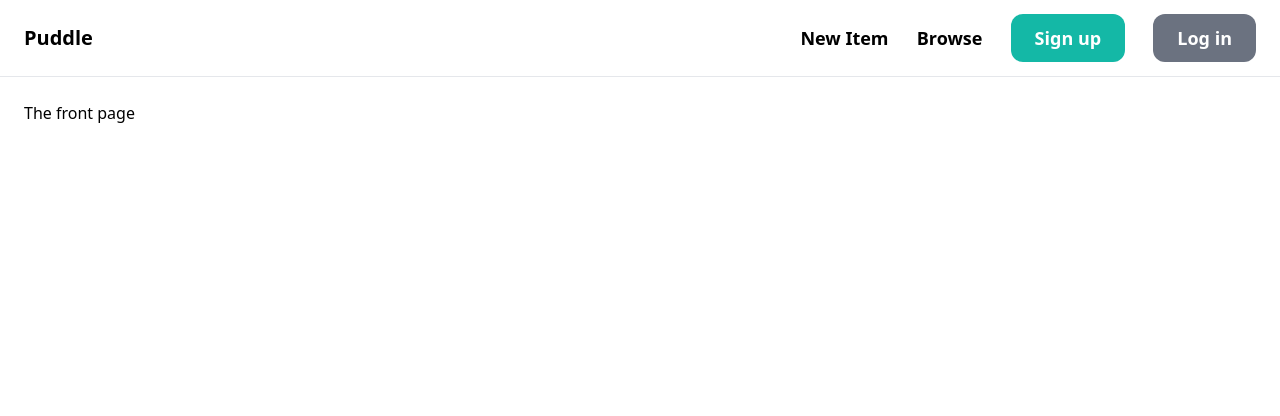
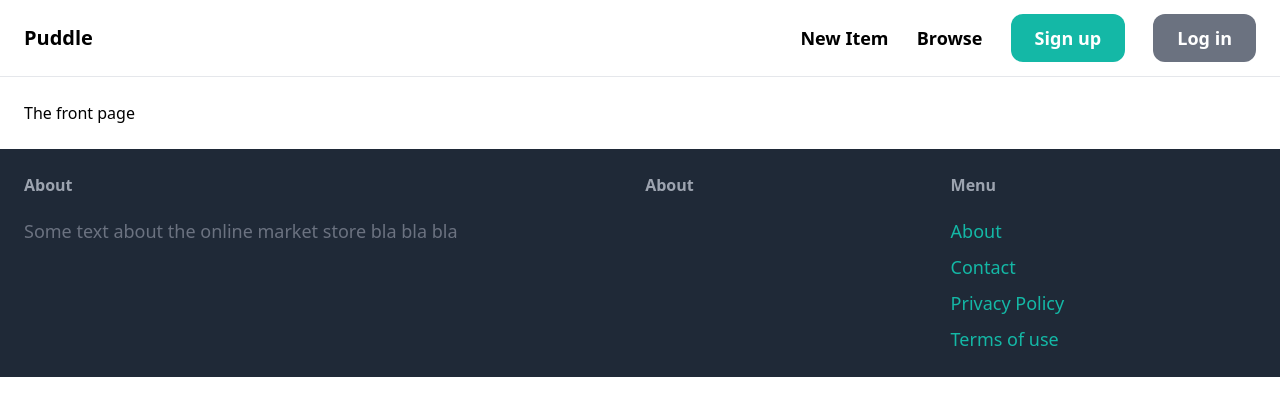
Before and after one commit to Lorraineken/Puddle, a Django app: page / in a window 1280 px wide. Shown: the top 416 px of the page. Run offline with Django 4.2, Linux system fonts and the light colour scheme; some libraries are stand-ins or nearby versions.

Commit message:
Added footer

```diff
--- a/puddle/core/templates/core/base.html
+++ b/puddle/core/templates/core/base.html
@@ -26,4 +26,29 @@
             {%block content %}
             {% endblock %}
         </div>
+
+        <footer class="py-6 px-6 flex justify-between bg-gray-800">
+          <div class="w-2/3 pr-10">
+            <h3 class="mb-5 font-semibold text-gray-400">
+              About
+            </h3>
+            <p class="text-lg text-gray-500">Some text about the online market store bla bla bla</p>
+          </div>
+
+          <div class="w-1/3">
+            <h3 class="mb-5 font-semibold text-gray-400">  About </h3>
+          </div>
+
+          <div class="w-1/3">
+            <h3 class="mb-5 font-semibold text-gray-400"> Menu  </h3>
+            <ul class="space-y-2">
+               <li><a href="#" class="text-lg text-teal-500 hover:text-teal-700">About</a></li>
+               <li><a href="#" class="text-lg text-teal-500 hover:text-teal-700">Contact</a></li>
+               <li><a href="#" class="text-lg text-teal-500 hover:text-teal-700">Privacy Policy</a></li>
+               <li><a href="#" class="text-lg text-teal-500 hover:text-teal-700">Terms of use</a></li>
+            </ul>
+          </div>
+
+
+        </footer>
     </body>
```
